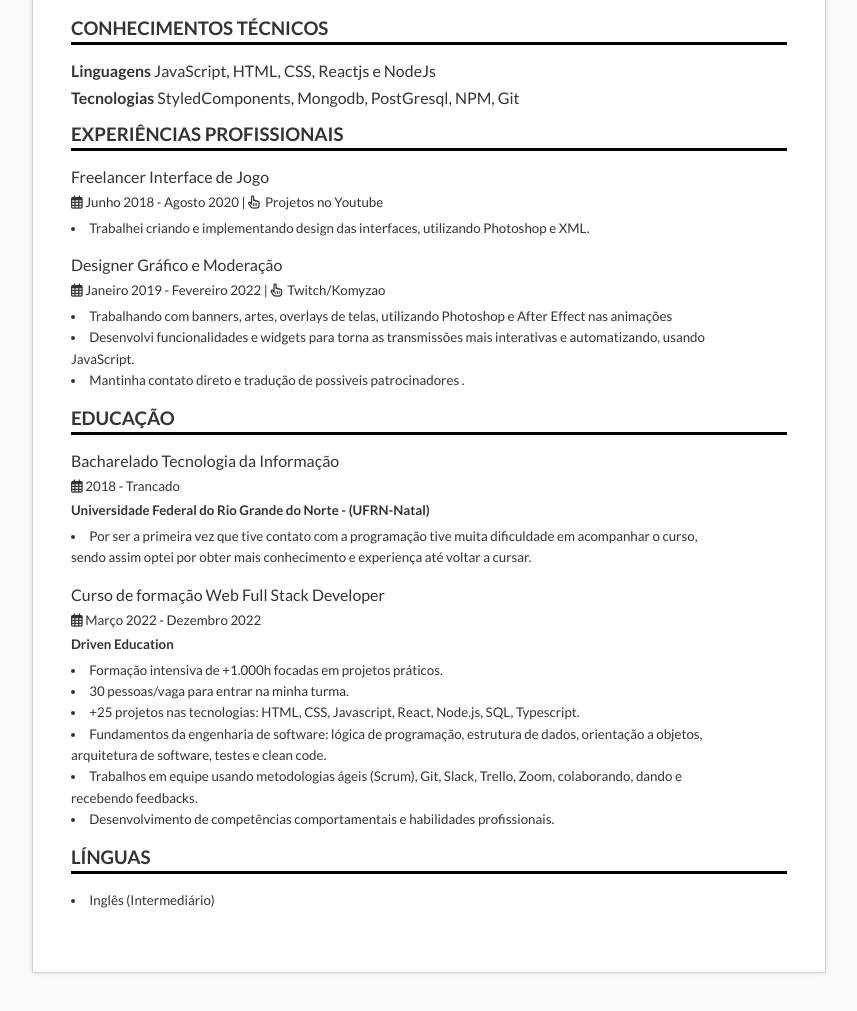
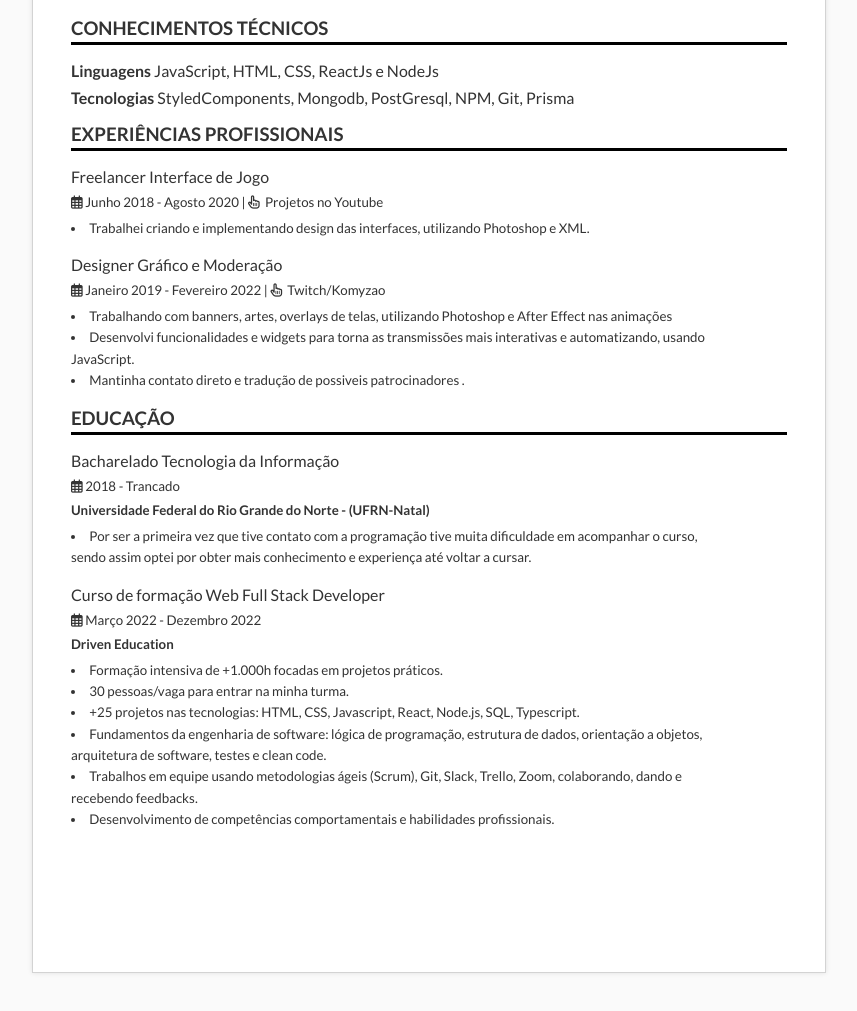
Before and after one commit to KadsonLima/Curriculum, a plain HTML site: page index.html in a window 1280 px wide. Shown: the part 187-1198 px from the top of the page, without its empty margins (211-1068 px from the left). Drawn offline with Linux system fonts and the light colour scheme.

Commit message:
Update index.html

```diff
--- a/index.html
+++ b/index.html
@@ -28,8 +28,8 @@
       <section class="tech">
         <h2>Conhecimentos Técnicos</h2>
         <div class="wrapper">
-          <p><strong>Linguagens</strong> JavaScript, HTML, CSS, Reactjs e NodeJs</p>
-          <p><strong>Tecnologias</strong> StyledComponents, Mongodb, PostGresql, NPM, Git</p>
+          <p><strong>Linguagens</strong> JavaScript, HTML, CSS, ReactJs e NodeJs</p>
+          <p><strong>Tecnologias</strong> StyledComponents, Mongodb, PostGresql, NPM, Git, Prisma</p>
         </div>
       </section>
       <section class="xp">
@@ -88,14 +88,6 @@
           </ul>
         </div>
       </section>
-      <section>
-        <h2>Línguas</h2>
-        <div class="wrapper">
-          <ul>
-            <li>Inglês (Intermediário)</li>
-          </ul>
-        </div>
-      </section>
     </main>
   </div>
 </body>
```
